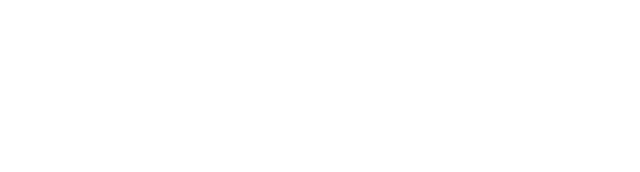
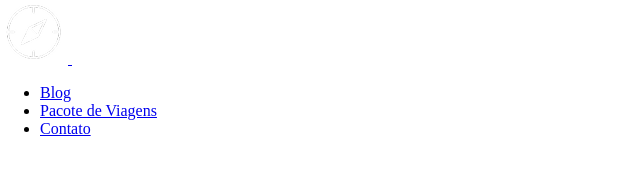
Before and after one commit to BitarrS2/Jornada-Viagens, a plain HTML site: page index.html in a window 1280 px wide. Shown: the whole page, without its empty margins (0-640 px from the left). Drawn offline with Linux system fonts and the light colour scheme.

Commit message:
links e imagens

```diff
--- a/index.html
+++ b/index.html
@@ -1,10 +1,37 @@
 <!doctype html>
-<html lang="Pt-br">
+<html lang="pt-BR">
   <head>
     <meta charset="UTF-8" />
     <meta name="viewport" content="width=device-width, initial-scale=1.0" />
     <link rel="stylesheet" href="./css/style.css" />
     <title>Jornada viagens</title>
   </head>
-  <body></body>
+  <body>
+    <header>
+      <a href="index.html" title="voltar para a pagina inicial">
+        <img src="img/bussola-jornada-branco.png" alt="bússola branca" />
+      </a>
+      <img src="img/menu.png" alt="menu" />
+      <nav>
+        <ul>
+          <li>
+            <a href="blog.html" target="_blank" title="acessar blog">Blog</a>
+          </li>
+          <li>
+            <a
+              href="pacotes.html"
+              target="_blank"
+              title="acessar pacote de viagens"
+              >Pacote de Viagens</a
+            >
+          </li>
+          <li>
+            <a href="contato.html" target="_blank" title="acessar contato"
+              >Contato</a
+            >
+          </li>
+        </ul>
+      </nav>
+    </header>
+  </body>
 </html>
```
Also changed, not shown: img/bussola-jornada-branco.png (added), img/menu.png (added).
